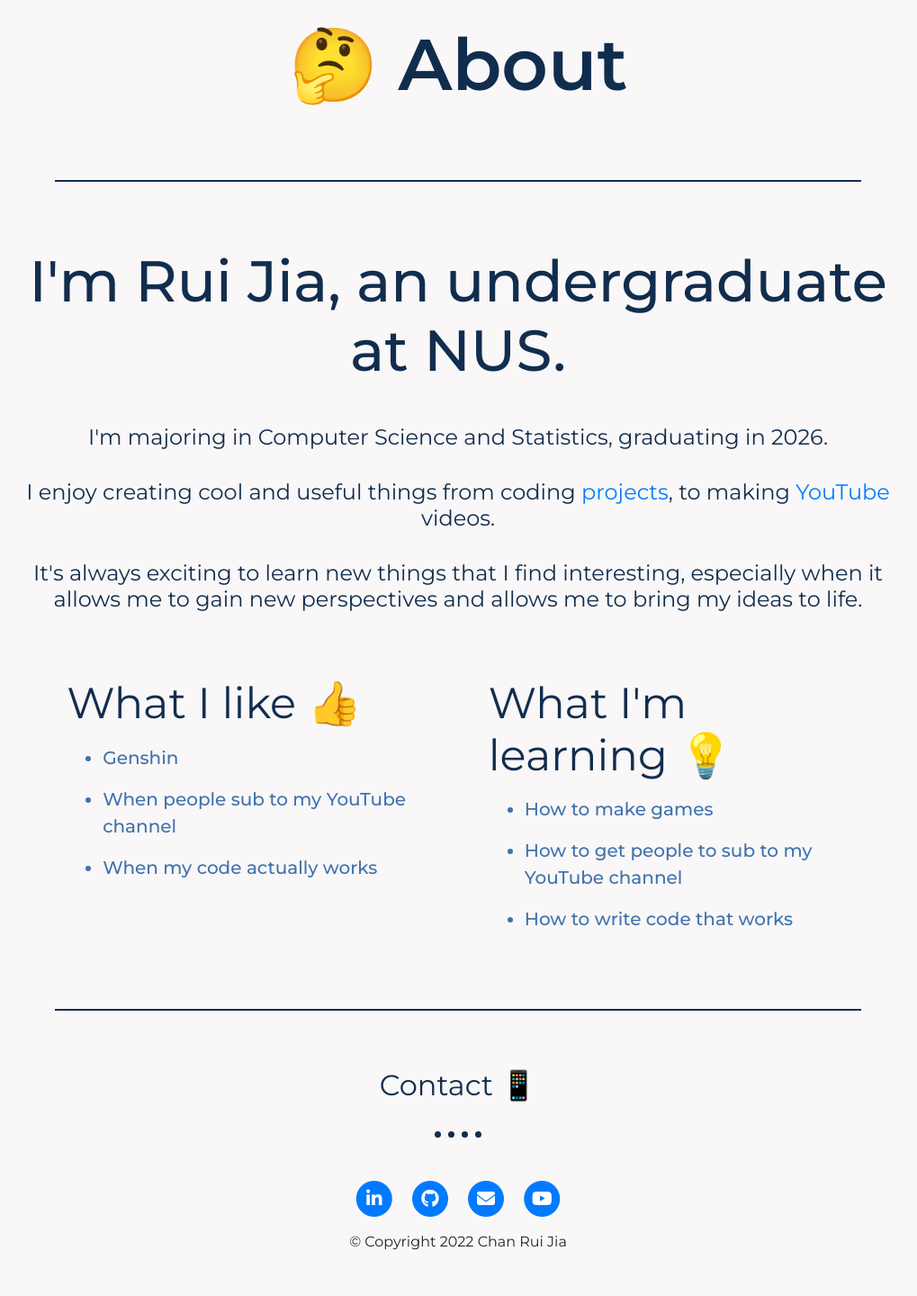
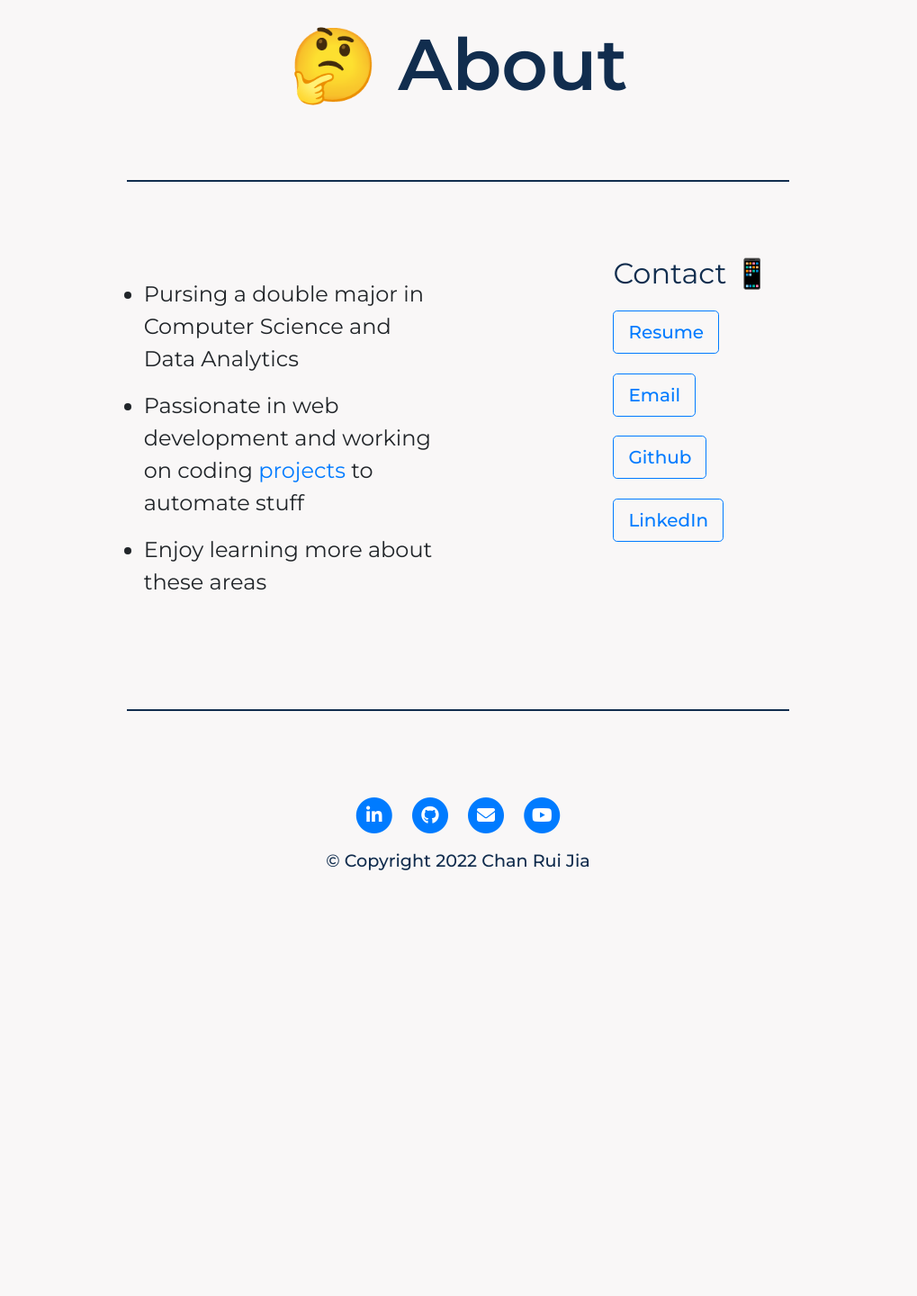
Before and after one commit to matochichap/portfolio-website, a Flask app: page /about in a window 1280 px wide. Shown: the part 136-1576 px from the top of the page at 90% size, without its empty margins (131-1150 px from the left). After the commit the page ends 1103 px from the top, so only its background shows below. Run offline with Flask 2, Linux system fonts and the light colour scheme; some libraries are stand-ins or nearby versions.

Commit message:
Update homepage and about page

```diff
--- a/static/css/styles.css
+++ b/static/css/styles.css
@@ -14,44 +14,51 @@ body {
 
 h1 {
   font-weight: 600;
-  font-size: 5rem;
+  font-size: 500%;
   color: #112D4E;
 }
 
 h2 {
   font-weight: 500;
-  font-size: 4rem;
+  font-size: 400%;
   color: #112D4E;
 }
 
 h3 {
   font-weight: 400;
-  font-size: 3rem;
+  font-size: 300%;
   color: #112D4E;
 }
 
 h4 {
   font-weight: 400;
-  font-size: 2rem;
+  font-size: 200%;
   color: #112D4E;
 }
 
 h5 {
   font-weight: 400;
-  font-size: 1.5rem;
+  font-size: 150%;
+  color: #112D4E;
+}
+
+p {
+  margin: 0.5rem 0;
+  font-size: 120%;
+  font-weight: 500;
   color: #112D4E;
 }
 
 hr {
-  margin: 3rem 10rem;
+  margin: 3rem 15rem;
   border: 1px solid #112D4E;
 }
 
 .dotted-hr {
   border-style: dotted none none;
   border-width: 7px;
-  width: 4%;
-  margin: 2rem auto 1rem;
+  width: 3.5%;
+  margin: 2rem auto 2rem;
 }
 
 /* Navbar */
@@ -101,7 +108,11 @@ hr {
 }
 
 .skills-text {
-  padding: 2rem;
+  padding: 0rem;
+}
+
+.skills-desc {
+  font-size: 130%;
 }
 
 /* Programming courses */
@@ -157,21 +168,21 @@ hr {
   padding: 1rem;
 }
 
-#video-carousel .carousel-control-next img {
+/* Carousel */
+#courses-carousel {
+  padding: 1rem 0;
+}
+
+#courses-carousel .carousel-control-next img {
   width: 100px;
   height: auto;
   margin-right: 20px;
 }
 
-#video-carousel .carousel-control-prev img {
+#courses-carousel .carousel-control-prev img {
   width: 100px;
   height: auto;
   margin-left: 20px;
-}
-
-.video-iframe {
-  width: 70%;
-  height 39.375%;
 }
 
 /* Footer */
@@ -194,32 +205,30 @@ footer h5 {
 
 /* about.html page */
 
-.about-row {
-  text-align: left;
-  padding: 1% 5%;
+.contact-btn {
+  display: block;
+  margin: 10% 0;
+  text-align: center;
+  font-weight: 500;
 }
 
-.about-row div h3 {
-  margin-top: 2.5rem;
+.about-row {
+  padding: 1% 5%;
+  text-align: left;
 }
 
-.about-text h2 {
+.about-text {
   padding: 2% 10%;
+  text-align: left;
+  font-size: 150%;
 }
 
-.about-text h5 {
-  padding: 1% 10%;
+.about-text li {
+  margin: 5% 0;
 }
 
-.interests {
-  padding: 0 3%;
-}
-
-.interests-li li{
-  color: #3F72AF;
-  font-size: 1.25rem;
-  font-weight: 500;
-  padding: 0.5rem 0;
+.about-col {
+  padding: 2% 7%;
 }
 
 /* projects.html page*/
--- a/templates/about.html
+++ b/templates/about.html
@@ -4,32 +4,39 @@
   <h1>🤔 About</h1>
   <hr>
 
-    <div class="about-text">
-      <h2>I'm Rui Jia, an undergraduate at NUS.</h2>
-      <h5>I'm majoring in Computer Science and Statistics, graduating in 2026.</h5>
-      <h5>I enjoy creating cool and useful things from coding <a href="{{ url_for('projects') }}">projects</a>, to making <a href="https://www.youtube.com/channel/UCF8TNsHtx8AjcyuTSucZxiA">YouTube</a> videos.</h5>
-      <h5>It's always exciting to learn new things that I find interesting, especially when it allows me to gain new perspectives and allows me to bring my ideas to life.</h5>
-    </div>
+<!--  <div class="about-text">-->
+<!--    <ul class="about-text">-->
+<!--      <li>Pursing a double major in Computer Science and Data Analytics</li>-->
+<!--      <li>Passionate in web development and working on coding <a href="{{ url_for('projects') }}">projects</a> to-->
+<!--        automate stuff-->
+<!--      </li>-->
+<!--      <li>Enjoy learning more about these areas</li>-->
+<!--    </ul>-->
+<!--    <h2>I'm Rui Jia, an undergraduate at NUS.</h2>-->
+<!--    <h5>I'm majoring in Computer Science and Statistics, graduating in 2026.</h5>-->
+<!--    <h5>I enjoy creating cool and useful things from coding <a href="{{ url_for('projects') }}">projects</a>, to making <a href="https://www.youtube.com/channel/UCF8TNsHtx8AjcyuTSucZxiA">YouTube</a> videos.</h5>-->
+<!--    <h5>It's always exciting to learn new things that I find interesting, especially when it allows me to gain new perspectives and allows me to bring my ideas to life.</h5>-->
+<!--  </div>-->
 
   <div class="row about-row">
     <div class="col-lg-1"></div>
-    <div class="col-lg-5 interests">
-      <h3>What I like 👍</h3>
-      <ul class="interests-li">
-        <li>Genshin</li>
-        <li>When people sub to my YouTube channel</li>
-        <li>When my code actually works</li>
+    <div class="col-lg-6 about-col">
+      <ul class="about-text">
+        <li>Pursing a double major in Computer Science and Data Analytics</li>
+        <li>Passionate in web development and working on coding <a href="{{ url_for('projects') }}">projects</a> to
+          automate stuff
+        </li>
+        <li>Enjoy learning more about these areas</li>
       </ul>
     </div>
-    <div class="col-lg-5 interests">
-      <h3>What I'm learning 💡</h3>
-      <ul class="interests-li">
-        <li>How to make games</li>
-        <li>How to get people to sub to my YouTube channel</li>
-        <li>How to write code that works</li>
-      </ul>
+    <div class="col-lg-4 about-col">
+      <h4>Contact 📱</h4>
+      <button type="button" onclick="location.href='static/files/resume.pdf';" class="btn btn-outline-primary btn-lg contact-btn">Resume</button>
+      <button type="button" onclick="location.href='https://mail.google.com/mail/u/0/?fs=1&tf=cm&source=mailto&su=Hey+there!&to=ruijia.chan@gmail.com';" class="btn btn-outline-primary btn-lg contact-btn">Email</button>
+      <button type="button" onclick="location.href='https://github.com/matochichap';" class="btn btn-outline-primary btn-lg contact-btn">Github</button>
+      <button type="button" onclick="location.href='https://www.linkedin.com/in/rui-jia-chan-21690b216?lipi=urn%3Ali%3Apage%3Ad_flagship3_profile_view_base_contact_details%3BfjBhGXAORzWR4TQMqYGhTQ%3D%3D';" class="btn btn-outline-primary btn-lg contact-btn">LinkedIn</button>
     </div>
-    <div class="col-lg-1"></div>
+<!--    <div class="col-lg-2"></div>-->
 
   </div>
   <hr>
--- a/templates/change_project.html
+++ b/templates/change_project.html
@@ -1,7 +1,7 @@
 {% import "bootstrap/wtf.html" as wtf %}
 {% if mode == "edit" or "delete" %}
     <!-- header start -->
-<!DOCTYPE html>
+<!--<!DOCTYPE html>-->
 <html lang="en" dir="ltr">
 
 <head>
--- a/templates/footer.html
+++ b/templates/footer.html
@@ -1,7 +1,7 @@
   <!-- Footer start-->
     <footer>
-      <h4>Contact 📱</h4>
-      <hr class="dotted-hr">
+<!--      <h4>Contact 📱</h4>-->
+<!--      <hr class="dotted-hr">-->
       <div class="container">
         <div class="row">
           <div class="col-lg-8 col-md-10 mx-auto">
@@ -23,7 +23,7 @@
                 </a>
               </li>
               <li class="list-inline-item">
-                <a href="https://mail.google.com/mail/u/0/?fs=1&tf=cm&source=mailto&su=Hey+there!&to=chanruijia001@gmail.com">
+                <a href="https://mail.google.com/mail/u/0/?fs=1&tf=cm&source=mailto&su=Hey+there!&to=ruijia.chan@gmail.com">
                   <span class="fa-stack fa-lg">
                     <i class="fas fa-circle fa-stack-2x"></i>
                     <i class="fa fa-solid fa-envelope fa-stack-1x fa-inverse"></i>
```
Also changed, not shown: templates/index.html (+63 -48 lines), static/images/100-days-of-code.jpg (added), static/images/android-app-development.jpg (added), static/images/cs50.jpg (added), 1 other file.
